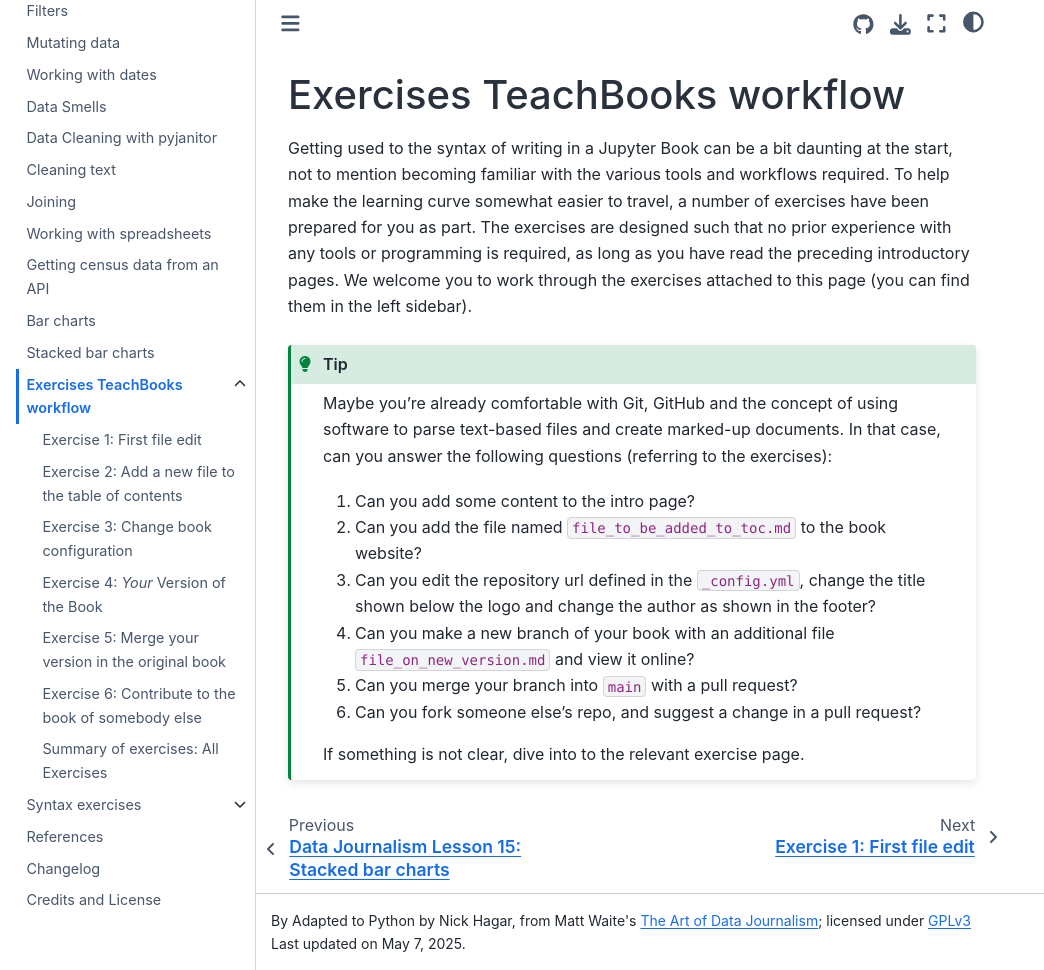
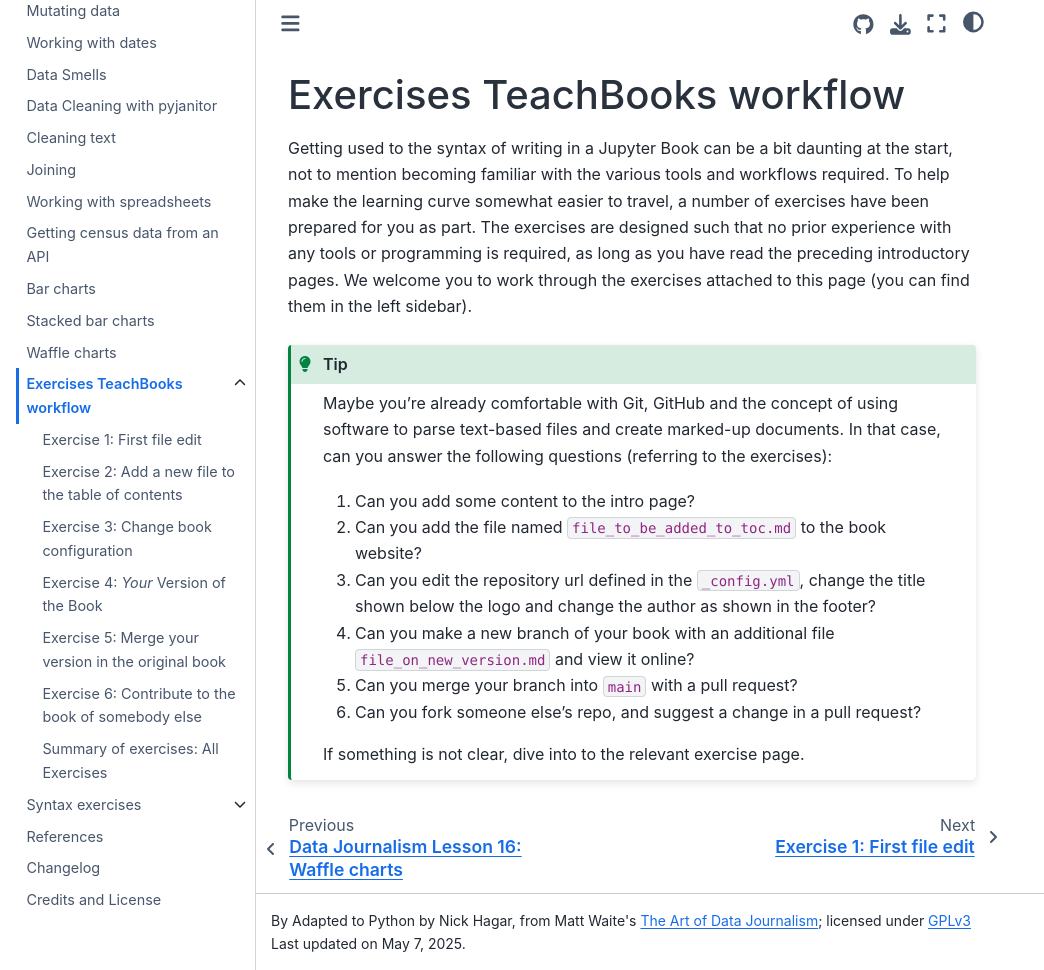
Before and after one commit to NHagar/data-journalism-python, a Jupyter Book: the page built from book/exercises.md, in a window 1280 px wide and 970 px high. Shown: the whole window, without its empty margins (0-1044 px from the left). Built offline with Jupyter Book 1.0.4 settings and Sphinx 7.4.7 and the Sphinx Book theme 1.1.4, drawn with Linux system fonts in a browser that asks for light colours; comment, search, counter and statistics services are not loaded.

Commit message:
chapter 16

```diff
--- a/book/_toc.yml
+++ b/book/_toc.yml
@@ -38,6 +38,8 @@
         title: "Bar charts"
       - file: python_basics/15-stacked-bars.ipynb
         title: "Stacked bar charts"
+      - file: python_basics/16-waffles.ipynb
+        title: "Waffle charts"
       - file: exercises.md
         sections:
           - file: exercises/001.md
```
Also changed, not shown: book/python_basics/16-waffles.ipynb (added).
